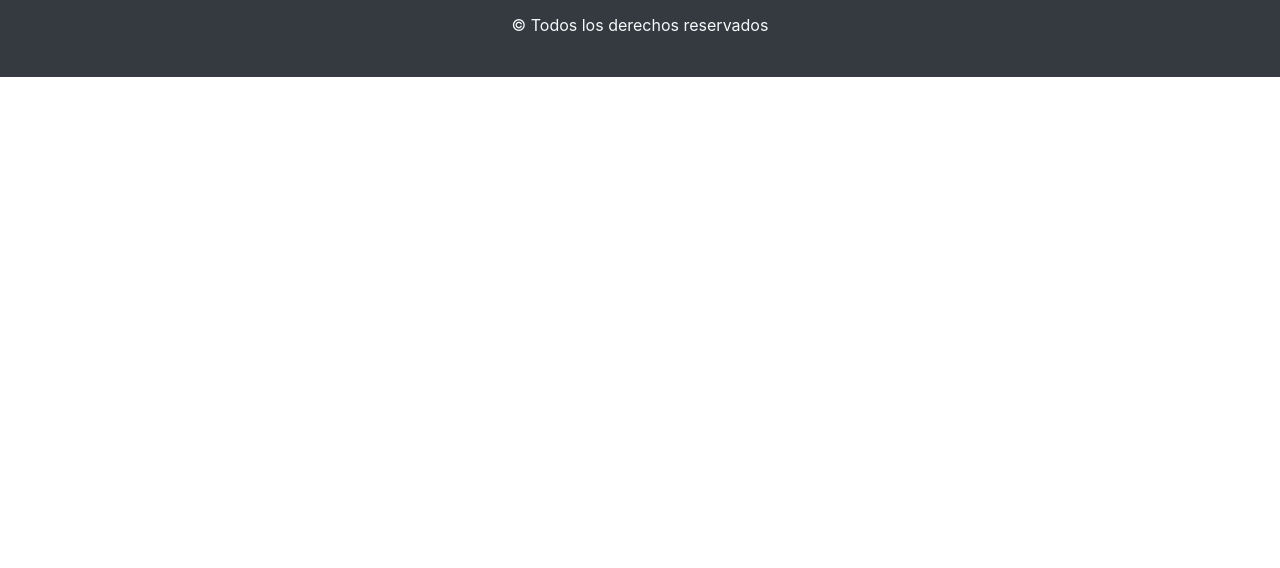
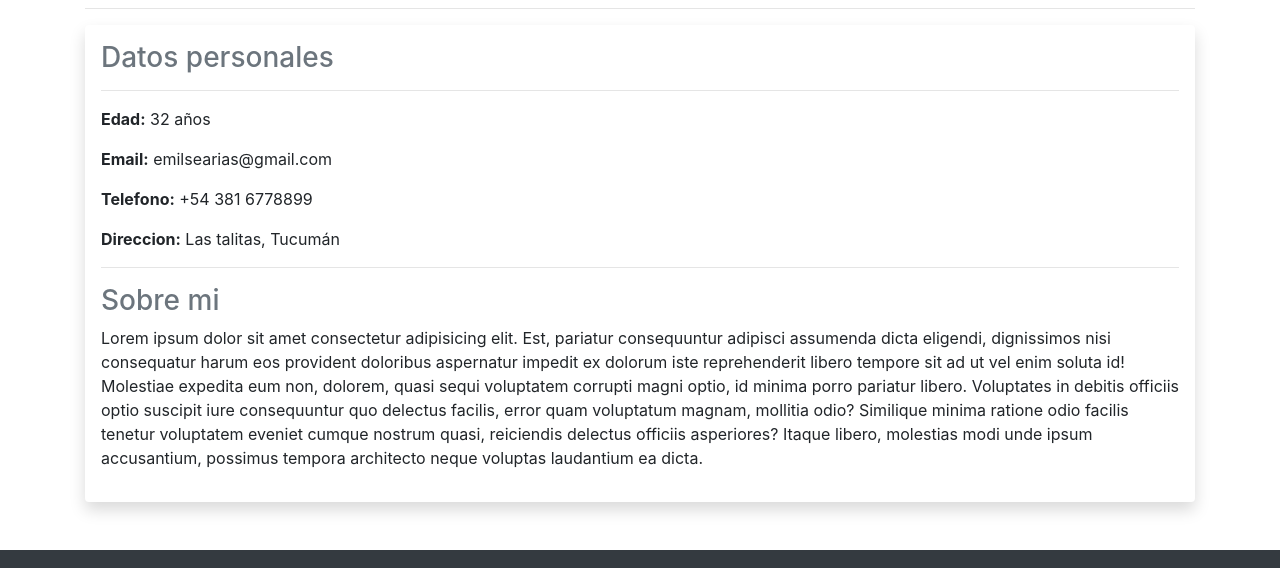
Before and after one commit to earias08/cv, a plain HTML site: page index.html in a window 1280 px wide. Shown: the part 431-999 px from the top of the page. Before the commit the page ends 800 px from the top, so only its background shows below. Drawn offline with nearby package versions, Linux system fonts and the light colour scheme.

Commit message:
se agrego informacion basica de mi cv

```diff
--- a/index.html
+++ b/index.html
@@ -55,6 +55,21 @@
             <p class="lead">Software developer</p>
         </div>
     </section>
+    <section class="container">
+        <h2 class="display-4 text-center my-4" id="informacionBasica">Información basica</h2>
+        <hr>
+        <article class="shadow p-3 mb-5 bg-white rounded">
+            <h3 class="text-secondary">Datos personales</h3>
+            <hr>
+            <p><strong>Edad:</strong> 32 años</p>
+            <p><strong>Email:</strong> emilsearias@gmail.com</p>
+            <p><strong>Telefono:</strong> +54 381 6778899</p>
+            <p><strong>Direccion:</strong> Las talitas, Tucumán</p>
+            <hr>
+            <h3 class="text-secondary">Sobre mi</h3>
+            <p>Lorem ipsum dolor sit amet consectetur adipisicing elit. Est, pariatur consequuntur adipisci assumenda dicta eligendi, dignissimos nisi consequatur harum eos provident doloribus aspernatur impedit ex dolorum iste reprehenderit libero tempore sit ad ut vel enim soluta id! Molestiae expedita eum non, dolorem, quasi sequi voluptatem corrupti magni optio, id minima porro pariatur libero. Voluptates in debitis officiis optio suscipit iure consequuntur quo delectus facilis, error quam voluptatum magnam, mollitia odio? Similique minima ratione odio facilis tenetur voluptatem eveniet cumque nostrum quasi, reiciendis delectus officiis asperiores? Itaque libero, molestias modi unde ipsum accusantium, possimus tempora architecto neque voluptas laudantium ea dicta.</p>
+        </article>
+    </section>
     <footer class="bg-dark text-light py-4">
         <div class="container text-center">
             <i class="fab fa-linkedin fa-2x mr-2"></i>
```
